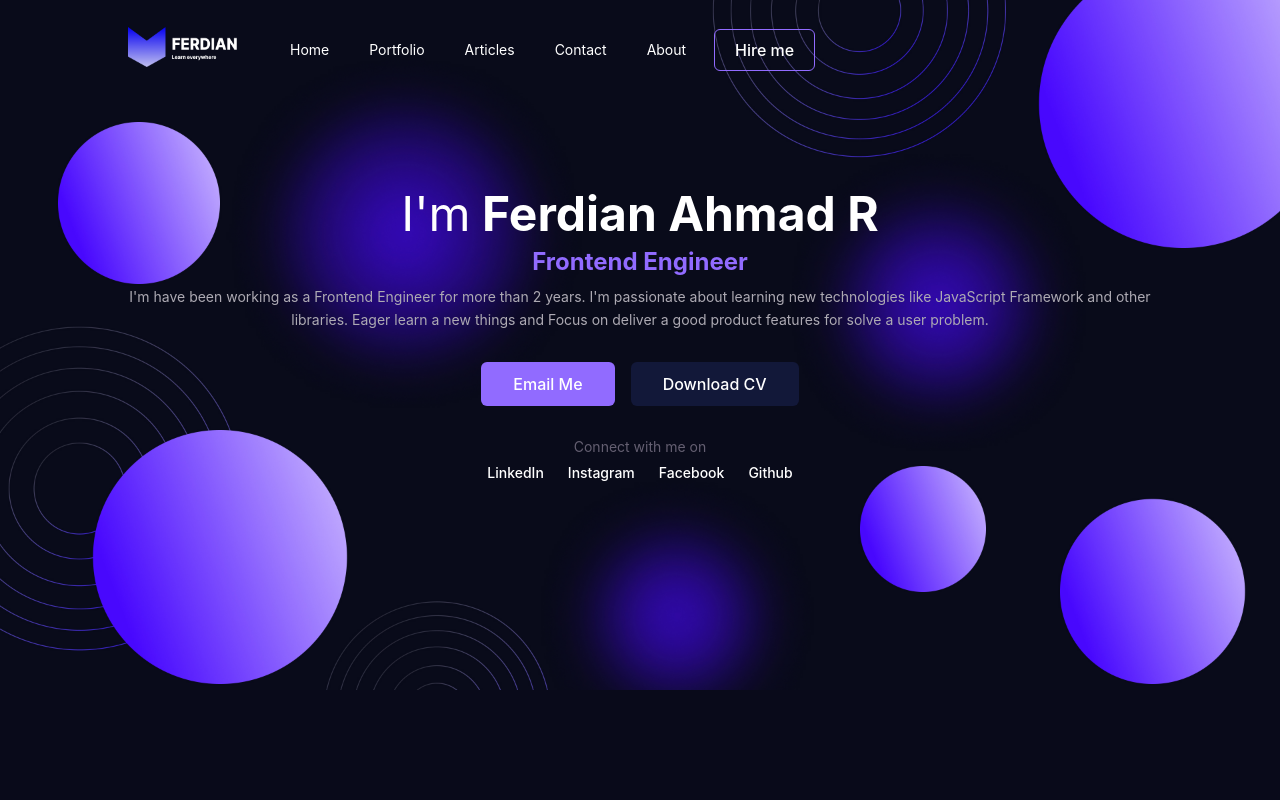
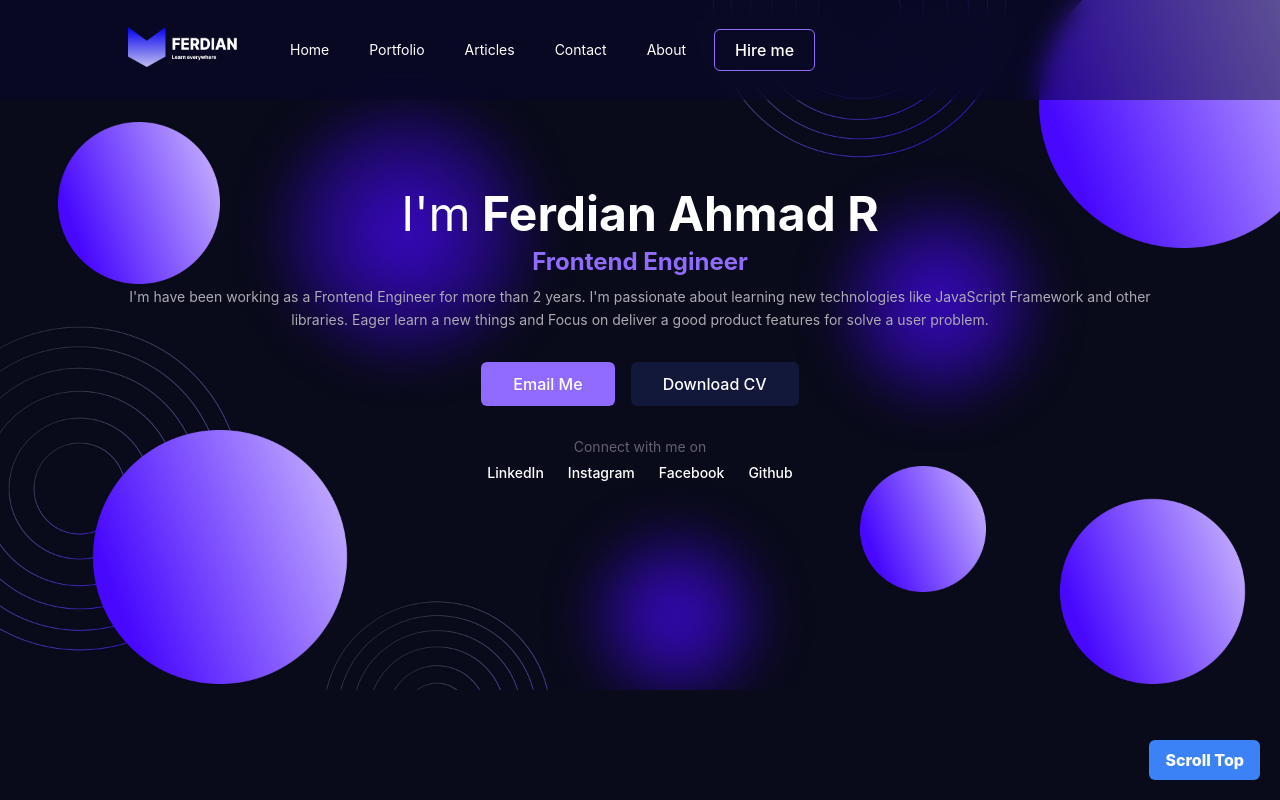
Before and after one commit to ferdianarid/personal-website, a Next.js app: page / in a window 1280 px wide. Shown: the top 800 px of the page. Built offline with nearby package versions, Linux system fonts and the light colour scheme.

Commit message:
feature/add helper and update page

```diff
--- /dev/null
+++ b/components/atoms/ScrollButton.tsx
@@ -0,0 +1,12 @@
+import { ScrollTop } from 'helpers/Scrolltop'
+import React from 'react'
+
+const ScrollButton = ({ children }: any) => {
+    return (
+        <React.Fragment>
+            <button onClick={ScrollTop} className="py-2 px-4 rounded-md bg-blue-500 text-white font-extrabold z-40 fixed bottom-5 right-5">{children}</button>
+        </React.Fragment>
+    )
+}
+
+export default ScrollButton
--- a/components/organism/Navbar.tsx
+++ b/components/organism/Navbar.tsx
@@ -1,4 +1,4 @@
-import React, { useState } from "react";
+import React, { useEffect, useState } from "react";
 
 // import Image Next
 import Image from "next/image"
@@ -13,14 +13,13 @@ import logos from "../../assets/logos.png"
 
 import Logo from "public/images/logo.png"
 import { PrimaryButton, SecondaryButton, OutlinePrimary } from "components/atoms/Button";
-
 // Navbar Components
 function Navbar() {
 	// State isOpen
 	const [isOpen, setIsOpen] = useState(false);
 
 	return (
-		<nav className="w-full absolute z-40 top-0 mx-auto navmobile">
+		<nav className="w-full fixed z-40 top-0 mx-auto bg-[#09062d] bg-opacity-50 backdrop-blur-md backdrop-filter">
 			<div className="h-[100px] flex items-center justify-between px-4 md:px-32">
 				<div className="flex items-center">
 					<div className="flex-shrink-0">
--- /dev/null
+++ b/helpers/Scrolltop.ts
@@ -0,0 +1,3 @@
+export const ScrollTop = () => {
+    window.scrollTo({ top: 0, behavior: 'smooth' })
+}
--- a/layouts/PageLayouts.tsx
+++ b/layouts/PageLayouts.tsx
@@ -1,6 +1,7 @@
 import React from 'react'
 import Navbar from 'components/organism/Navbar'
 import Footer from 'components/templates/Footer'
+import ScrollButton from 'components/atoms/ScrollButton'
 
 const PageLayouts = ({ children }: any) => {
 	return (
@@ -14,6 +15,7 @@ const PageLayouts = ({ children }: any) => {
 				</div>
 				{/* Footer Section */}
 				<Footer />
+				<ScrollButton>Scroll Top</ScrollButton>
 			</div>
 		</React.Fragment>
 	)
--- a/pages/index.tsx
+++ b/pages/index.tsx
@@ -9,6 +9,8 @@ import { PrimaryButton, SecondaryButton } from 'components/atoms/Button'
 import HeaderLayouts from 'layouts/HeaderLayouts'
 import { Socials } from "../utils/socials"
 import { DataExperience } from "utils/experience"
+import { ScrollTop } from 'helpers/Scrolltop'
+import ScrollButton from 'components/atoms/ScrollButton'
 
 const Home: NextPage = () => {
 	return (
@@ -58,8 +60,8 @@ const Home: NextPage = () => {
 						/>
 					))}
 				</div>
-			</PageLayouts >
-		</React.Fragment >
+			</PageLayouts>
+		</React.Fragment>
 	)
 }
 
```
